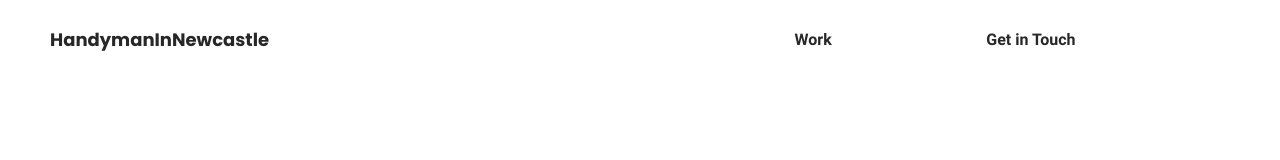
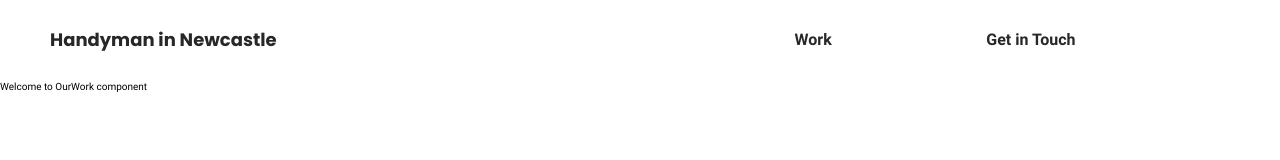
Before and after one commit to pmita/project-ALPHA, a React (Create React App) app: page /our-work in a window 1280 px wide. Shown: the top 160 px of the page. Built offline with nearby package versions, Linux system fonts and the light colour scheme.

Commit message:
adding links to our empty pages

```diff
--- a/src/App.js
+++ b/src/App.js
@@ -1,10 +1,19 @@
 // COMPONENTS
+import { Routes, Route } from 'react-router-dom';
 import Navigation from './layout/Navigation';
+// PAGES
+// ROUTER
+import OurWork from './pages/OurWork/component';
+import Contact from './pages/Contact/component';
 
 function App() {
   return (
     <div className="App">
       <Navigation />
+      <Routes>
+        <Route path="/our-work" element={<OurWork />} />
+        <Route path="/contact" element={<Contact />} />
+      </Routes>
     </div>
   );
 }
--- a/src/layout/Navigation/component.js
+++ b/src/layout/Navigation/component.js
@@ -12,10 +12,14 @@ function Navigation() {
 
   return (
     <nav>
-      <h4 id="nav-logo">HandymanInNewcastle</h4>
+      <h4 id="nav-logo">
+        <Link to="/">
+          Handyman in Newcastle
+        </Link>
+      </h4>
       <ul className={isHidden ? 'nav-items active' : 'nav-items'}>
-        <li><Link to="/">Work</Link></li>
-        <li><Link to="/">Get in Touch</Link></li>
+        <li><Link to="/our-work">Work</Link></li>
+        <li><Link to="/contact">Get in Touch</Link></li>
       </ul>
       <button className="nav-burger" type="button" onClick={() => setIsHidden(!isHidden)}>
         <img src={burgerIcon} alt="toggle menu icon" />
--- a/src/layout/Navigation/style.scss
+++ b/src/layout/Navigation/style.scss
@@ -13,7 +13,10 @@ nav{
 
 #nav-logo{
   flex: 1;
-  font-family: 'Poppins-Bold', sans-serif;
+  a{
+    color: $black;
+    font-family: 'Poppins-Bold', sans-serif;
+  }
 }
 
 .nav-items{
--- /dev/null
+++ b/src/pages/Contact/component.js
@@ -0,0 +1,12 @@
+// STYLES
+import './style.scss';
+
+function Contact() {
+  return (
+    <div>
+      Welcome to Contact component
+    </div>
+  );
+}
+
+export default Contact;
--- /dev/null
+++ b/src/pages/Contact/index.js
@@ -0,0 +1,3 @@
+import ContactPage from './component';
+
+export default ContactPage;
--- /dev/null
+++ b/src/pages/OurWork/component.js
@@ -0,0 +1,12 @@
+// STYLES
+import './style.scss';
+
+function OurWork() {
+  return (
+    <div>
+      Welcome to OurWork component
+    </div>
+  );
+}
+
+export default OurWork;
--- /dev/null
+++ b/src/pages/OurWork/index.js
@@ -0,0 +1,3 @@
+import OurWorkPage from './component';
+
+export default OurWorkPage;
```
Also changed, not shown: src/pages/Contact/style.scss (added), src/pages/OurWork/style.scss (added).
